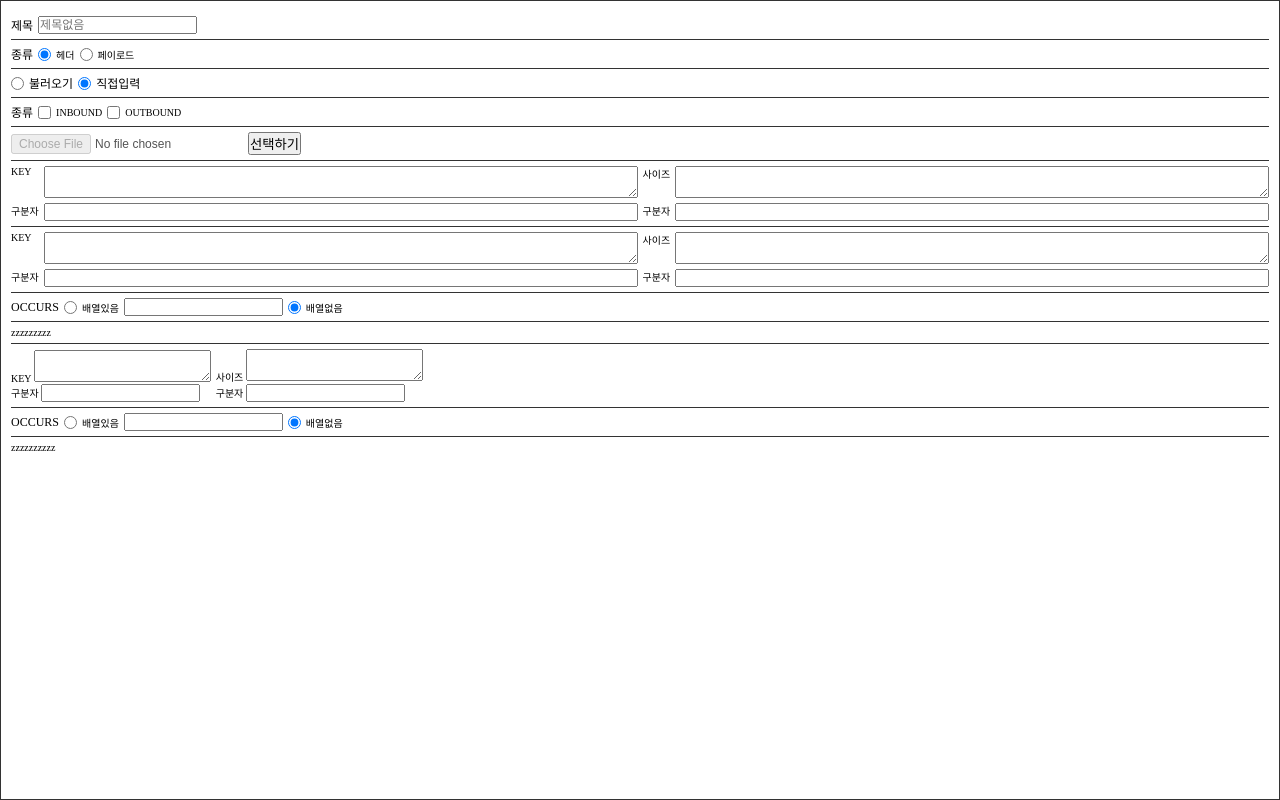
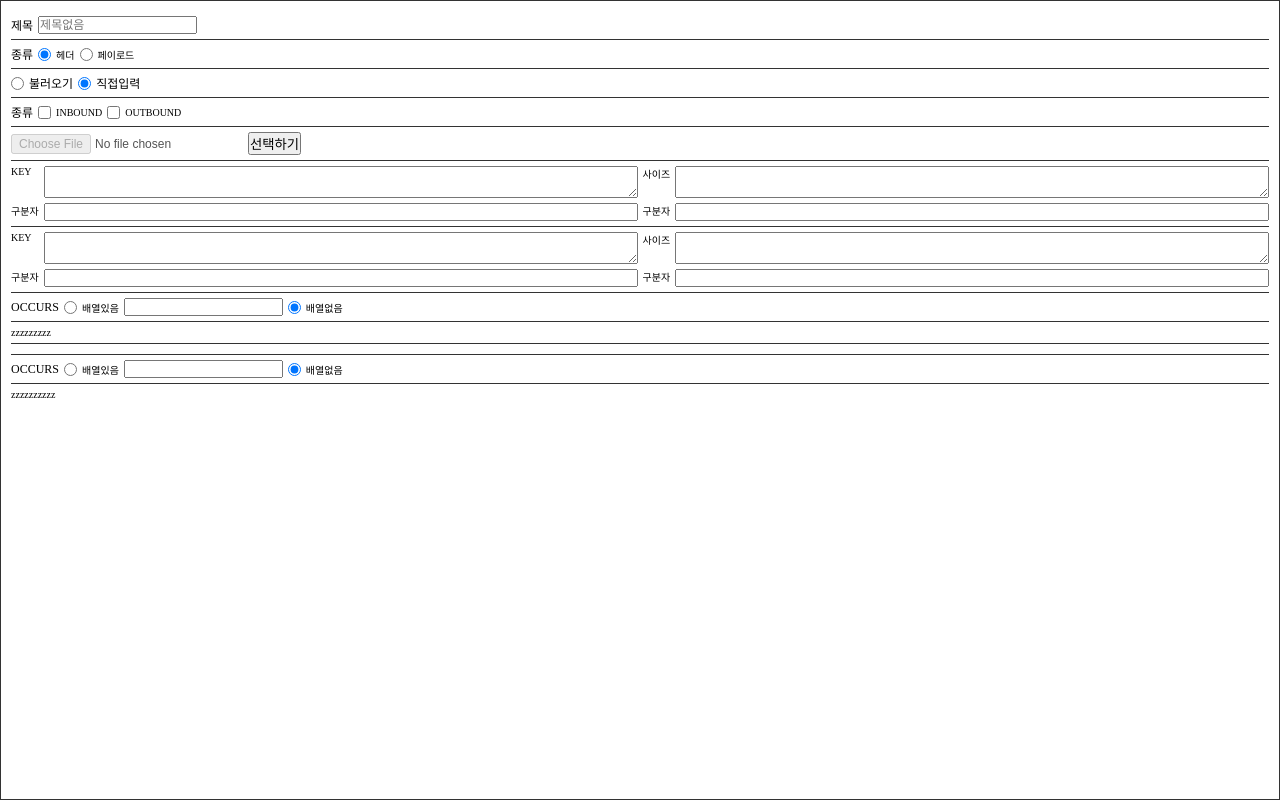
Before and after one commit to a2964573/ParsePacket, a plain HTML site: page src/pages/SavePage.html in a window 1280 px wide. Drawn offline with Linux system fonts and the light colour scheme.

Commit message:
20240325) push2

```diff
--- a/src/pages/SavePage.html
+++ b/src/pages/SavePage.html
@@ -147,32 +147,6 @@
                         id = "inboundSizeDelimiter"
                         name = "inboundSizeDelimiter" />
                 </div>
-                <!-- <div>
-                    <span>KEY</span>
-                    <textarea
-                        name="inboundKey"
-                        id="inboundKey"></textarea>
-                    <div>
-                        <span>구분자</span>
-                        <input
-                            type="text"
-                            id = "inboundKeyDelimiter"
-                            name = "inboundKeyDelimiter" />
-                    </div>
-                </div>
-                <div>
-                    <span>사이즈</span>
-                    <textarea
-                        name="inboundSize"
-                        id="inboundSize"></textarea>
-                    <div>
-                        <span>구분자</span>
-                        <input
-                            type="text"
-                            id = "inboundSizeDelimiter"
-                            name = "inboundSizeDelimiter" />
-                    </div>
-                </div> -->
             </div>
             <div>
                 <span>OCCURS</span>
@@ -202,7 +176,8 @@
             </div>
             <div>zzzzzzzzz</div>
             <div>
-                <div>
+
+                <!-- <div>
                     <span>KEY</span>
                     <textarea
                         name="outboundKey"
@@ -227,7 +202,7 @@
                             id = "outboundSizeDelimiter"
                             name = "outboundSizeDelimiter" />
                     </div>
-                </div>
+                </div> -->
             </div>
             <div>
                 <span>OCCURS</span>
```
